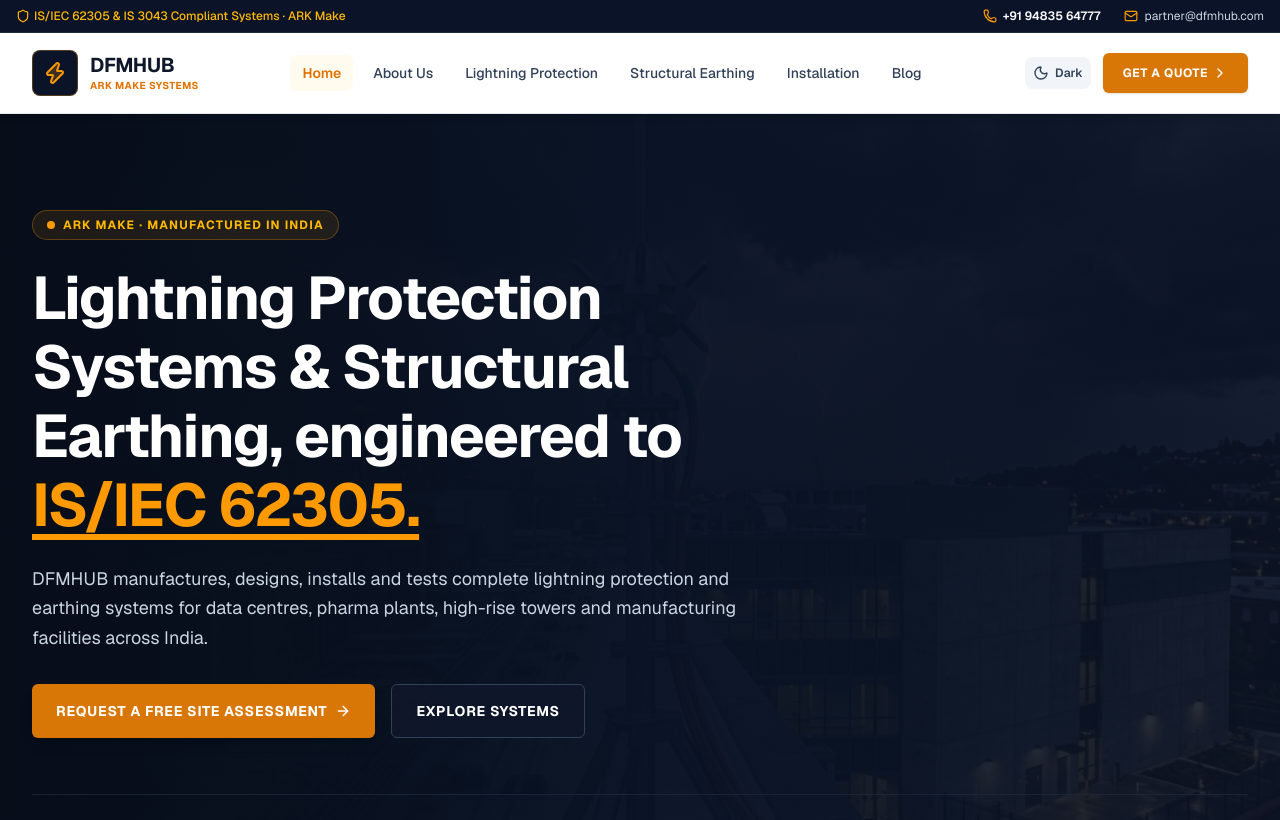
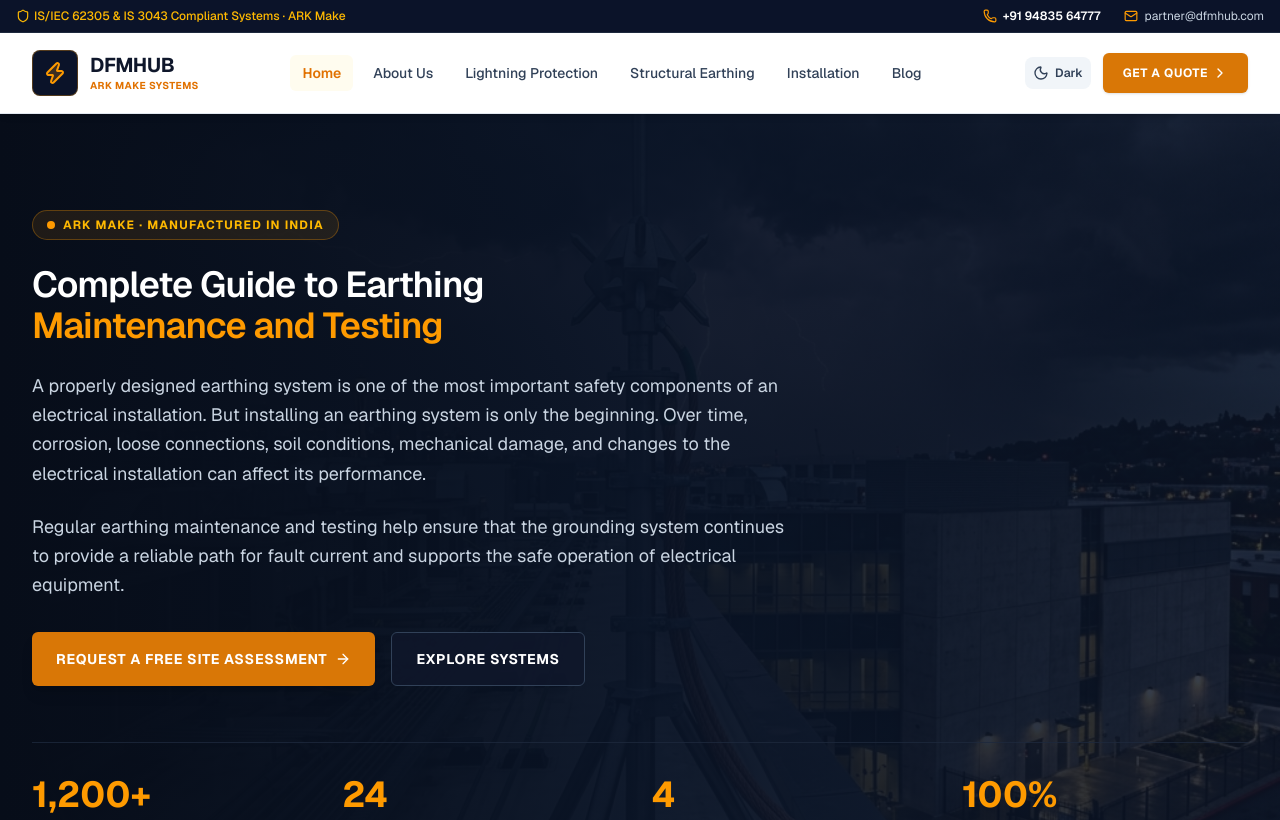
Before and after one commit to anasmohamad369/dfmhub, a Next.js app: page / in a window 1280 px wide. Shown: the top 820 px of the page. Built offline with nearby package versions, Linux system fonts and the light colour scheme.

Commit message:
style: increase hero image opacity and update headline and body copy for earthing maintenance focus

```diff
--- a/src/app/page.tsx
+++ b/src/app/page.tsx
@@ -128,7 +128,7 @@
       {/* Module 1: Hero Section (DARK NAVY) */}
       <section className="relative bg-[#070d19] text-white overflow-hidden py-16 sm:py-20 lg:py-24 border-b border-slate-800">
         <div className="absolute inset-0 bg-gradient-to-r from-[#070d19] via-[#091325]/90 to-slate-900/60 z-10" />
-        <div className="absolute inset-0 z-0 opacity-30">
+        <div className="absolute inset-0 z-0 opacity-50">
           <Image
             src="/images/lps-hero.png"
             alt="Lightning protection roof system"
@@ -145,17 +145,20 @@
               <span>ARK MAKE · MANUFACTURED IN INDIA</span>
             </div>
 
-            <h1 className="text-3xl sm:text-5xl lg:text-6xl font-bold text-white leading-[1.15] tracking-tight">
-              Lightning Protection Systems & Structural Earthing, engineered to{" "}
-              <span className="text-amber-500 underline decoration-amber-500 underline-offset-8">
-                IS/IEC 62305.
+            <h1 className="text-2xl sm:text-4xl lg:text-4xl font-semibold text-white leading-[1.15] tracking-tight">
+             Complete Guide to Earthing <br/>
+              <span className="text-amber-500 underline-offset-8">
+                Maintenance and Testing
               </span>
             </h1>
 
             <p className="text-sm sm:text-base lg:text-lg text-slate-300 leading-relaxed font-normal">
-              DFMHUB manufactures, designs, installs and tests complete lightning protection and earthing systems for data centres, pharma plants, high-rise towers and manufacturing facilities across India.
+               A properly designed earthing system is one of the most important safety components of an electrical installation. But installing an earthing system is only the beginning. Over time, corrosion, loose connections, soil conditions, mechanical damage, and changes to the electrical installation can affect its performance.
             </p>
+              <p className="text-sm sm:text-base lg:text-lg text-slate-300 leading-relaxed font-normal">
+                Regular earthing maintenance and testing help ensure that the grounding system continues to provide a reliable path for fault current and supports the safe operation of electrical equipment.
 
+              </p>
             <div className="pt-2 flex flex-col sm:flex-row gap-4">
               <Link
                 href="/contact-us"
```
